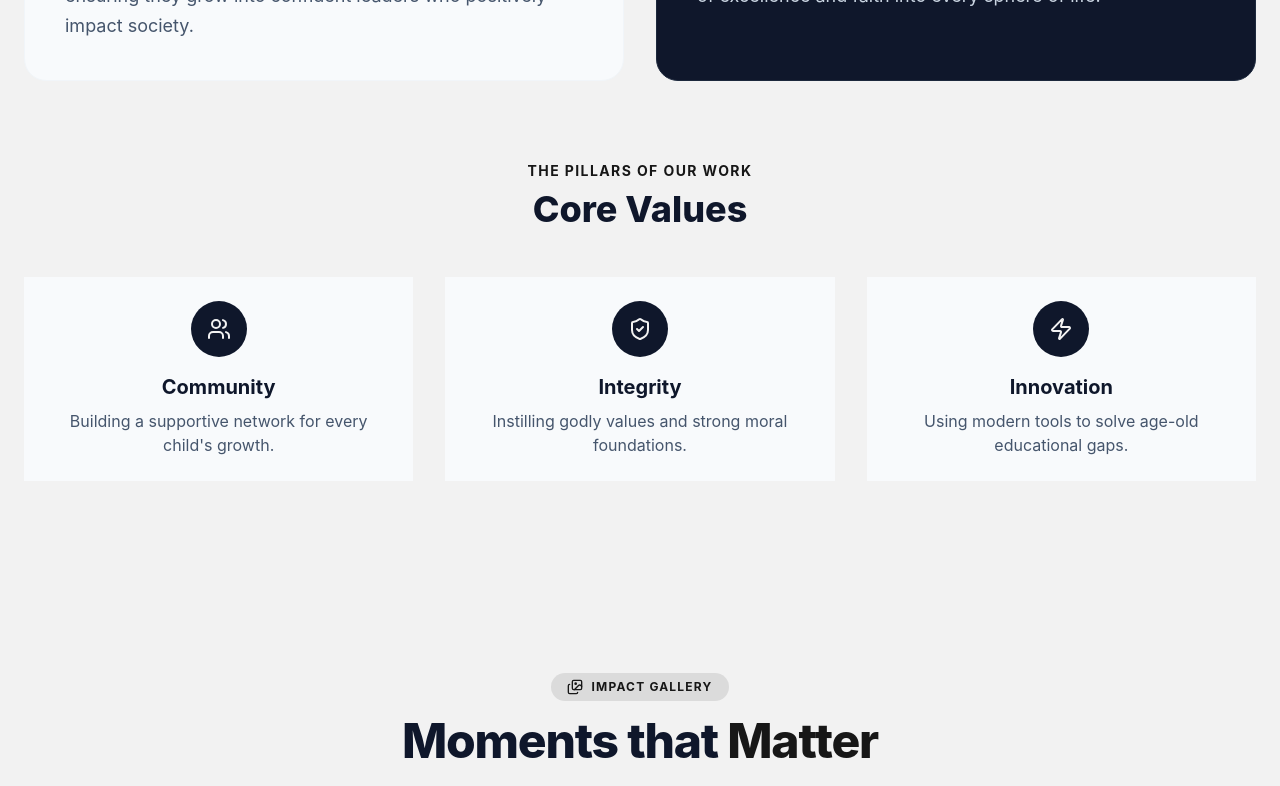
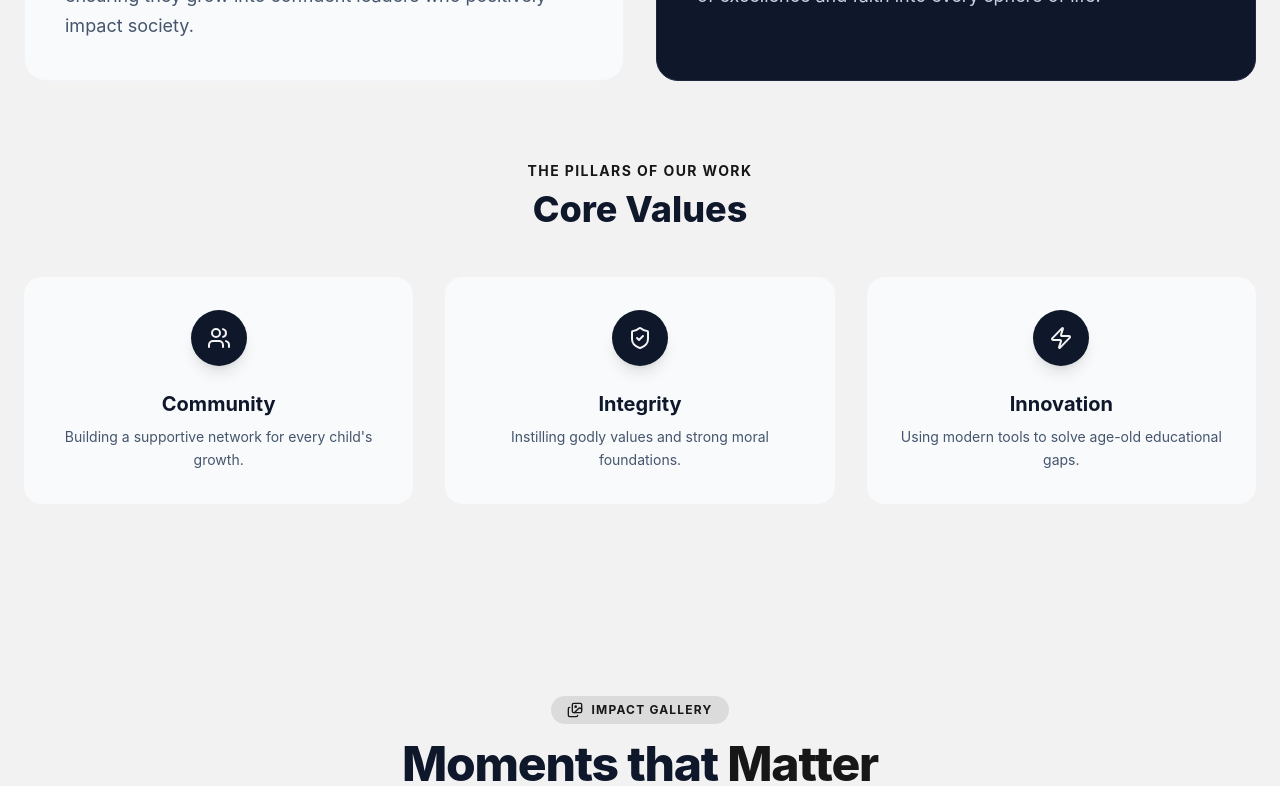
Before and after one commit to Elite-Dev-Repo/thebetterchild, a React (Vite) app: page / in a window 1280 px wide. Shown: the part 2787-3573 px from the top of the page. Built offline with nearby package versions, Linux system fonts and the light colour scheme.

Commit message:
addind animations

```diff
--- a/src/components/Vm.jsx
+++ b/src/components/Vm.jsx
@@ -1,12 +1,6 @@
 import React from "react";
-import {
-  Target,
-  Compass,
-  Lightbulb,
-  Users,
-  ShieldCheck,
-  Zap,
-} from "lucide-react";
+import { motion } from "framer-motion";
+import { Target, Compass, Users, ShieldCheck, Zap } from "lucide-react";
 
 const Vm = () => {
   const values = [
@@ -27,14 +21,35 @@ const Vm = () => {
     },
   ];
 
+  // Animation Variants
+  const cardVariants = (direction) => ({
+    hidden: { opacity: 0, x: direction === "left" ? -50 : 50 },
+    visible: {
+      opacity: 1,
+      x: 0,
+      transition: { duration: 0.8, ease: "easeOut" },
+    },
+  });
+
+  const itemVariants = {
+    hidden: { opacity: 0, y: 20 },
+    visible: { opacity: 1, y: 0 },
+  };
+
   return (
-    <section className="py-24">
+    <section className="py-24 overflow-hidden">
       <div className="container px-6 mx-auto" id="vision">
         {/* Top Section: Vision & Mission Cards */}
         <div className="grid grid-cols-1 md:grid-cols-2 gap-8 mb-20">
           {/* Mission Card */}
-          <div className="group p-10 rounded-3xl bg-slate-50 border border-slate-100 hover:shadow-xl transition-all duration-300">
-            <div className="w-14 h-14 bg-slate-900 rounded-2xl flex items-center justify-center mb-6 group-hover:scale-110 transition-transform">
+          <motion.div
+            variants={cardVariants("left")}
+            initial="hidden"
+            whileInView="visible"
+            viewport={{ once: true, margin: "-100px" }}
+            className="group p-10 rounded-3xl bg-slate-50 border border-slate-100 hover:shadow-xl transition-all duration-300"
+          >
+            <div className="w-14 h-14 bg-slate-900 rounded-2xl flex items-center justify-center mb-6 group-hover:rotate-12 transition-transform">
               <Target className="w-8 h-8 text-primary-foreground" />
             </div>
             <h3 className="text-3xl font-bold text-slate-900 mb-4">
@@ -45,11 +60,17 @@ const Vm = () => {
               nurtured academically, spiritually, and emotionally, ensuring they
               grow into confident leaders who positively impact society.
             </p>
-          </div>
+          </motion.div>
 
           {/* Vision Card */}
-          <div className="group p-10 rounded-3xl bg-slate-900 text-white border border-slate-800 hover:shadow-xl transition-all duration-300">
-            <div className="w-14 h-14 bg-background text-background rounded-2xl flex items-center justify-center mb-6 group-hover:scale-110 transition-transform">
+          <motion.div
+            variants={cardVariants("right")}
+            initial="hidden"
+            whileInView="visible"
+            viewport={{ once: true, margin: "-100px" }}
+            className="group p-10 rounded-3xl bg-slate-900 text-white border border-slate-800 hover:shadow-xl transition-all duration-300"
+          >
+            <div className="w-14 h-14 bg-background text-background rounded-2xl flex items-center justify-center mb-6 group-hover:-rotate-12 transition-transform">
               <Compass className="w-8 h-8 text-slate-900" />
             </div>
             <h3 className="text-3xl font-bold mb-4">Our Vision</h3>
@@ -58,35 +79,51 @@ const Vm = () => {
               generation of purpose-driven individuals who carry the light of
               excellence and faith into every sphere of life.
             </p>
-          </div>
+          </motion.div>
         </div>
 
         {/* Bottom Section: Core Values */}
-        <div className="text-center mb-12">
+        <motion.div
+          initial={{ opacity: 0, y: 20 }}
+          whileInView={{ opacity: 1, y: 0 }}
+          viewport={{ once: true }}
+          transition={{ duration: 0.6 }}
+          className="text-center mb-12"
+        >
           <h4 className="text-primary font-bold tracking-widest uppercase text-sm mb-2">
             The Pillars of Our Work
           </h4>
           <h2 className="text-4xl font-extrabold text-slate-900">
             Core Values
           </h2>
-        </div>
+        </motion.div>
 
-        <div className="grid grid-cols-1 md:grid-cols-3 gap-8">
+        <motion.div
+          className="grid grid-cols-1 md:grid-cols-3 gap-8"
+          initial="hidden"
+          whileInView="visible"
+          viewport={{ once: true }}
+          transition={{ staggerChildren: 0.2 }}
+        >
           {values.map((value, index) => (
-            <div
+            <motion.div
               key={index}
-              className="bg-slate-50 flex flex-col items-center text-center p-6"
+              variants={itemVariants}
+              whileHover={{ scale: 1.03 }}
+              className="bg-slate-50 rounded-2xl flex flex-col items-center text-center p-8 border border-transparent hover:border-slate-200 transition-colors"
             >
-              <div className="mb-4 p-4 bg-slate-900 rounded-full">
+              <div className="mb-6 p-4 bg-slate-900 rounded-full shadow-lg">
                 {value.icon}
               </div>
               <h4 className="text-xl font-bold text-slate-900 mb-2">
                 {value.title}
               </h4>
-              <p className="text-slate-600">{value.description}</p>
-            </div>
+              <p className="text-slate-600 text-sm leading-relaxed">
+                {value.description}
+              </p>
+            </motion.div>
           ))}
-        </div>
+        </motion.div>
       </div>
     </section>
   );
```
